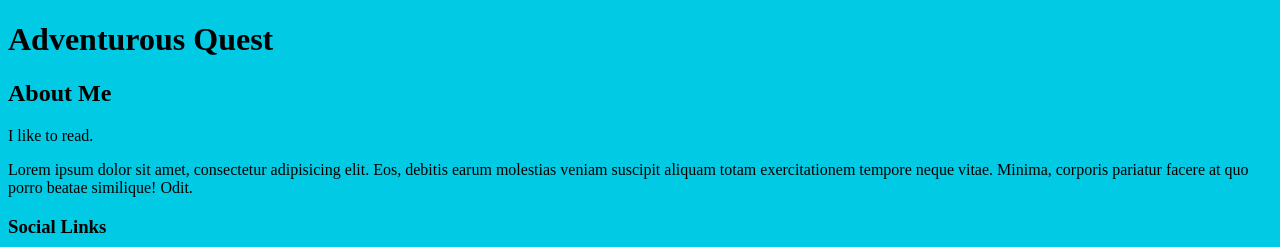
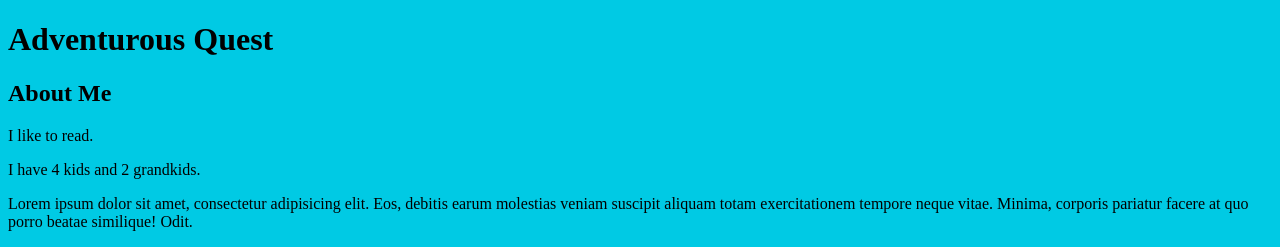
Before and after one commit to beloved/new-git-project, a plain HTML site: page index.html in a window 1280 px wide. Shown: the top 247 px of the page. Drawn offline with Linux system fonts and the light colour scheme.

Commit message:
Update index.html

```diff
--- a/index.html
+++ b/index.html
@@ -19,6 +19,7 @@
     <aside>
         <h2>About Me</h2>
         <p>I like to read.</p>
+        <p>I have 4 kids and 2 grandkids.</p>
         <p>Lorem ipsum dolor sit amet, consectetur adipisicing elit. Eos, debitis earum molestias veniam suscipit aliquam totam exercitationem tempore neque vitae. Minima, corporis pariatur facere at quo porro beatae similique! Odit.</p>
     </aside>
     <footer>
```
